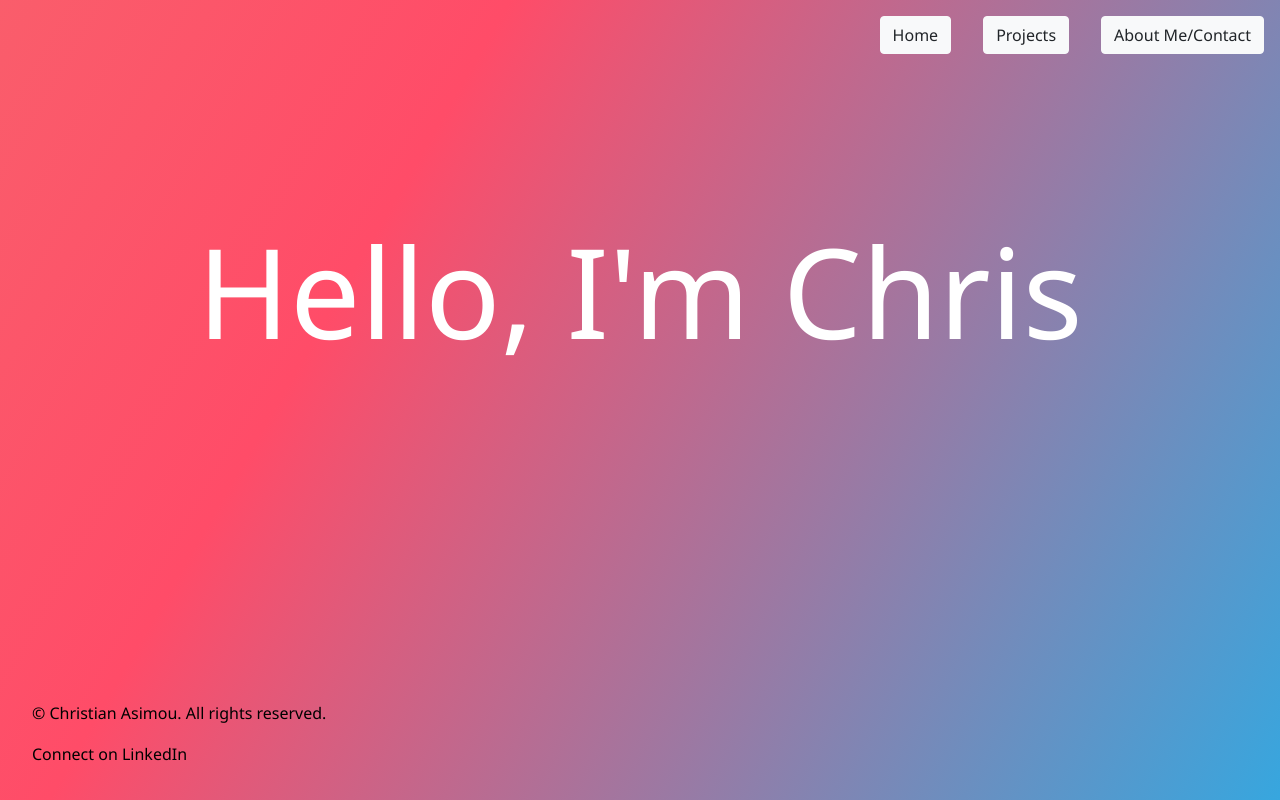
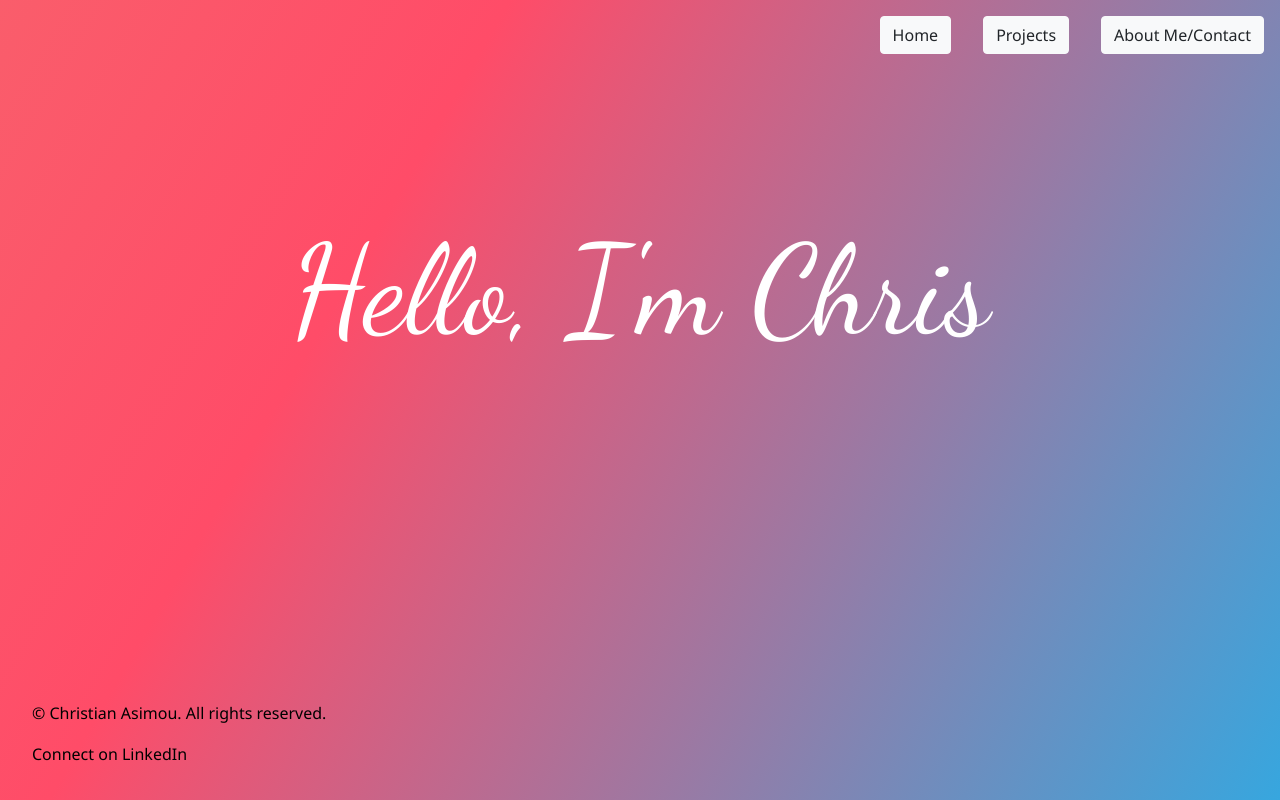
Before and after one commit to chrisda28/chrisda28.github.io, a plain HTML site: page index.html in a window 1280 px wide. Drawn offline with nearby package versions, Linux system fonts and the light colour scheme.

Commit message:
improve font

```diff
--- a/styles.css
+++ b/styles.css
@@ -40,6 +40,8 @@
 #hello  h1{
   color: white;
   font-size: 125px;
+  font-family: "Dancing Script", cursive;
+  font-weight: 500;
   text-align: center;
 }
 
```
